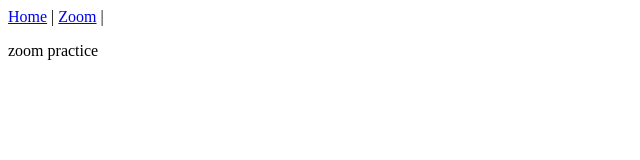
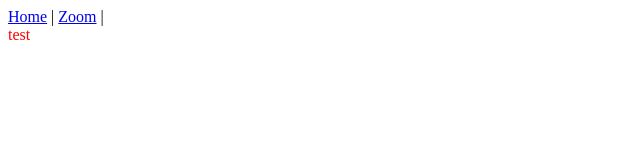
Before and after one commit to mogumogu-tatsugoro/vue-practice-box, a Vue app: page /zoom in a window 1280 px wide. Shown: the top 160 px of the page, without its empty margins (0-640 px from the left). Built offline with nearby package versions, Linux system fonts and the light colour scheme.

Commit message:
import child component to zoom

```diff
--- /dev/null
+++ b/src/components/zoom/Child.vue
@@ -0,0 +1,11 @@
+<template>
+  <div class="test">
+    test
+  </div>
+</template>
+
+<style lang="scss" scoped>
+.test {
+  color: red;
+}
+</style>
--- a/src/views/Zoom.vue
+++ b/src/views/Zoom.vue
@@ -1,5 +1,15 @@
 <template>
   <div>
-    <p>zoom practice</p>
+    <Zoom />
   </div>
 </template>
+
+<script>
+import Zoom from '../components/zoom/Child'
+
+export default {
+  components: {
+    Zoom
+  }
+}
+</script>
```
